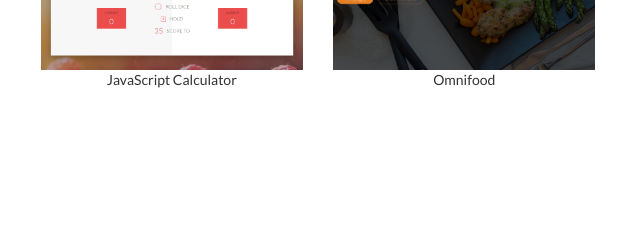
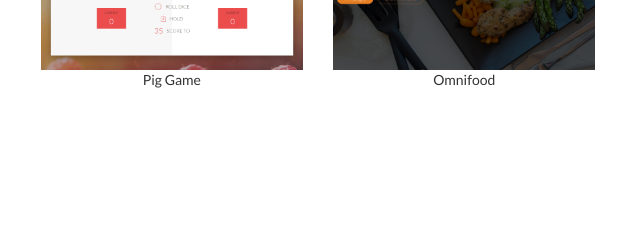
Before and after one commit to gonzalezi2/gonzalezi2.github.io, a website: page index.html in a window 1280 px wide. Shown: the part 3149-3389 px from the top of the page, 322-962 px from the left. Drawn offline with nearby package versions, Linux system fonts and the light colour scheme.

Commit message:
Fixed Pig Game Description under projects

```diff
--- a/index.html
+++ b/index.html
@@ -277,7 +277,7 @@
                         <a href="/pig-game/" target="_blank">
                           <img class="img-responsive" src="/img/portfolio/pig-game.png" alt="pig-game" >
                         </a>
-                        <figcaption class="text-center">JavaScript Calculator</figcaption>
+                        <figcaption class="text-center">Pig Game</figcaption>
                       </figure>
                     </div>
 
```
